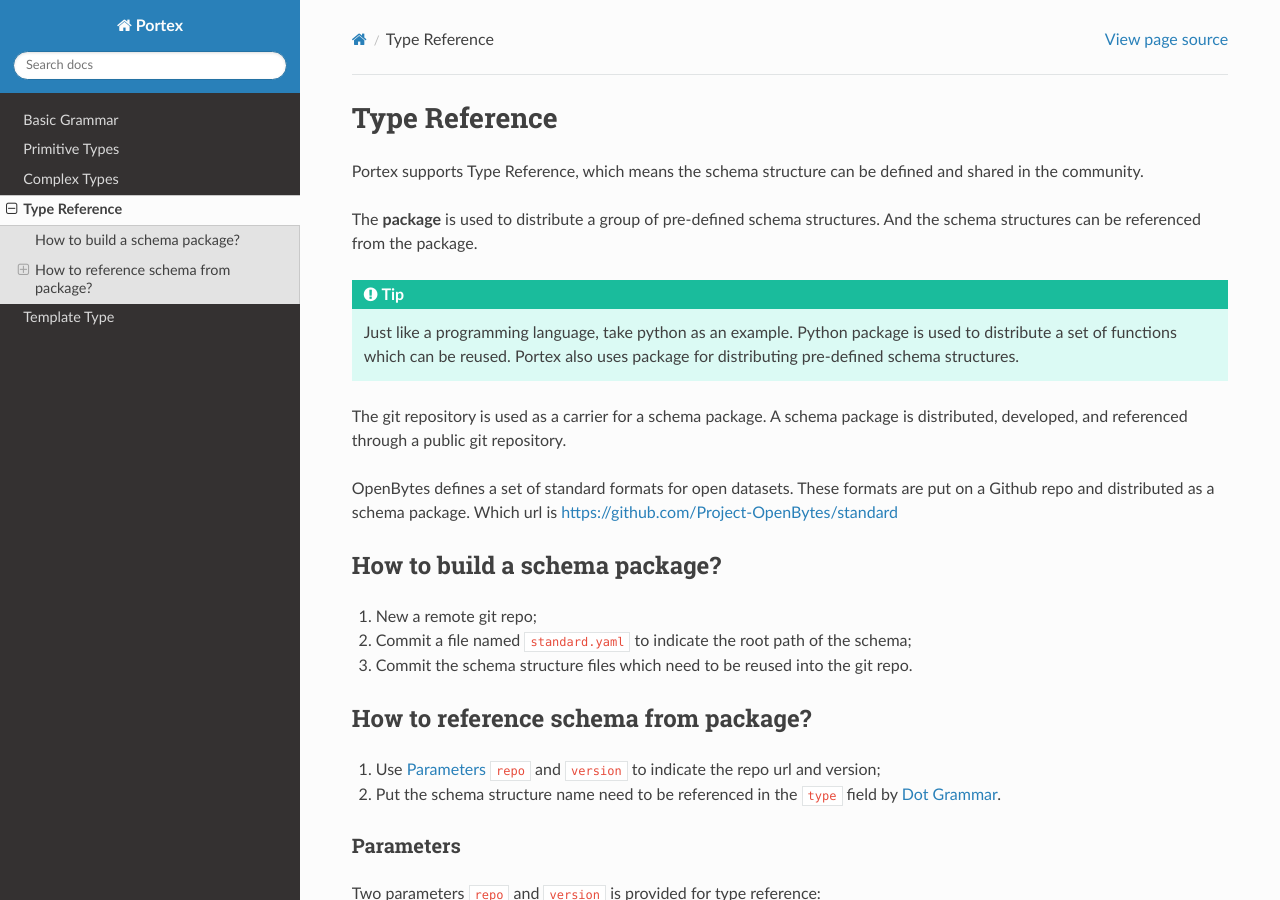
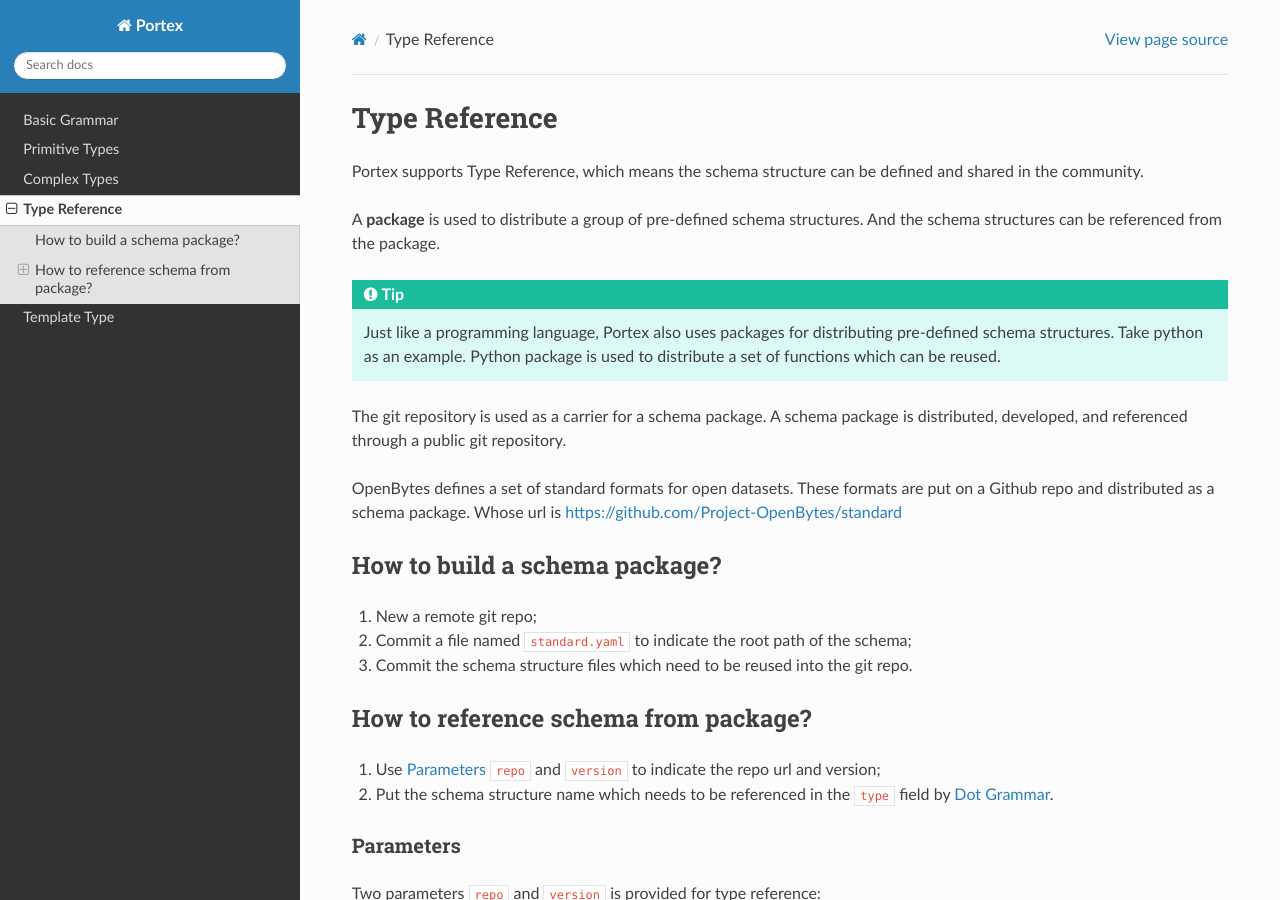
Before and after one commit to Project-OpenBytes/portex, a Sphinx documentation site: the page built from docs/source/schema/type_reference.rst, in a window 1280 px wide and 900 px high. Built offline with Sphinx 7.4.7 and the Read the Docs theme 2.0.0, drawn with Linux system fonts in a browser that asks for light colours; some of the changed text lies outside the part shown.

Commit message:
docs: fix some grammar issues in 5 rst files

```diff
--- a/docs/source/schema/primitive_types.rst
+++ b/docs/source/schema/primitive_types.rst
@@ -80,7 +80,7 @@ the range of the number.
       minimum: 0
       maximum: 0
 
-#. single precision floating-point number greater than or equal to 0:
+#. single precision floating-point number no less than 0:
 
    .. code:: yaml
 
--- a/docs/source/schema/type_reference.rst
+++ b/docs/source/schema/type_reference.rst
@@ -5,20 +5,20 @@
 Portex supports Type Reference, which means the schema structure can be defined and shared
 in the community.
 
-The **package** is used to distribute a group of pre-defined schema structures. And the schema
+A **package** is used to distribute a group of pre-defined schema structures. And the schema
 structures can be referenced from the package.
 
 .. tip::
 
-   Just like a programming language, take python as an example. Python package is used to distribute
-   a set of functions which can be reused. Portex also uses package for distributing pre-defined
-   schema structures.
+   Just like a programming language, Portex also uses packages for distributing pre-defined schema
+   structures. Take python as an example. Python package is used to distribute a set of functions
+   which can be reused.
 
 The git repository is used as a carrier for a schema package. A schema package is distributed,
 developed, and referenced through a public git repository.
 
 OpenBytes defines a set of standard formats for open datasets. These formats are put on a Github
-repo and distributed as a schema package. Which url is https://github.com/Project-OpenBytes/standard
+repo and distributed as a schema package. Whose url is https://github.com/Project-OpenBytes/standard
 
 ********************************
  How to build a schema package?
@@ -33,7 +33,8 @@ repo and distributed as a schema package. Which url is https://github.com/Projec
 ***************************************
 
 #. Use :ref:`root-parameters` ``repo`` and ``version`` to indicate the repo url and version;
-#. Put the schema structure name need to be referenced in the ``type`` field by :ref:`dot-grammar`.
+#. Put the schema structure name which needs to be referenced in the ``type`` field by
+   :ref:`dot-grammar`.
 
 .. _root-parameters:
 
@@ -104,7 +105,7 @@ referencing.
 Example
 =======
 
-For example, a pre-defined ``Vector2D`` type needs to be referenced from a Github repo which url is
+For example, a pre-defined ``Vector2D`` type needs to be referenced from a Github repo whose url is
 https://github.com/Project-OpenBytes/standard.
 
 The repo file structure is:
```
Also changed, not shown: docs/source/schema/complex_types/array.rst (+6 -6 lines), docs/source/schema/complex_types/record.rst (+6 -6 lines), docs/source/schema/template_type.rst (+7 -8 lines).
